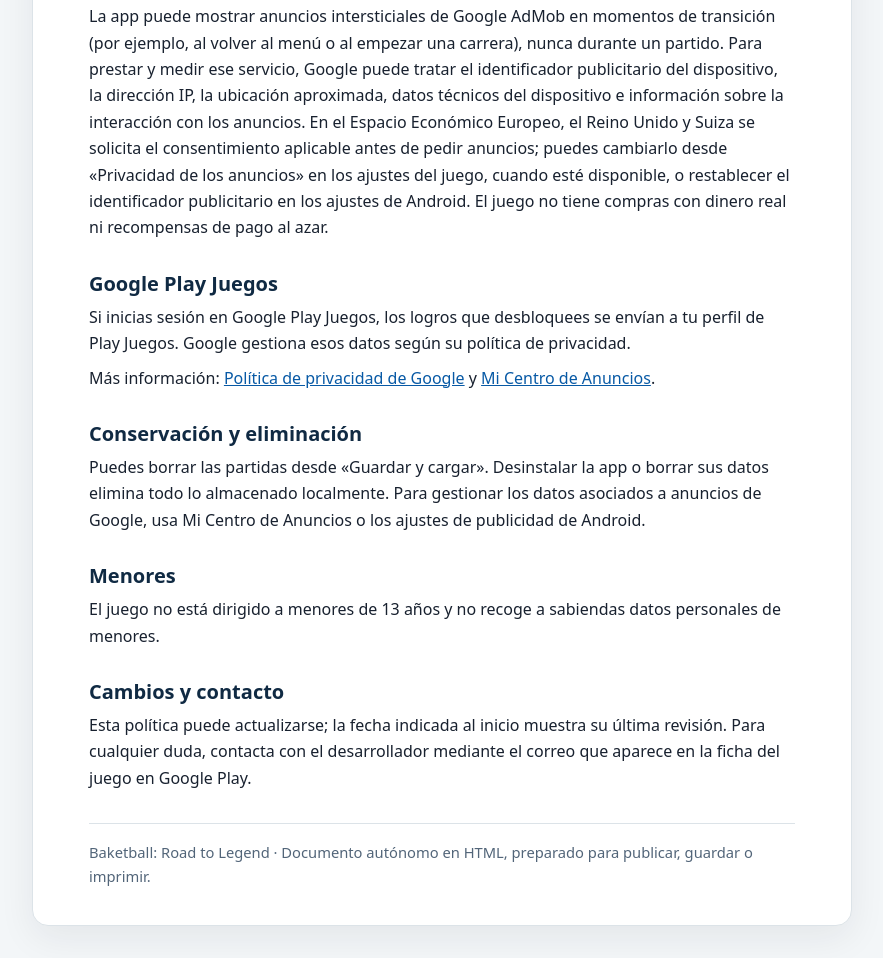
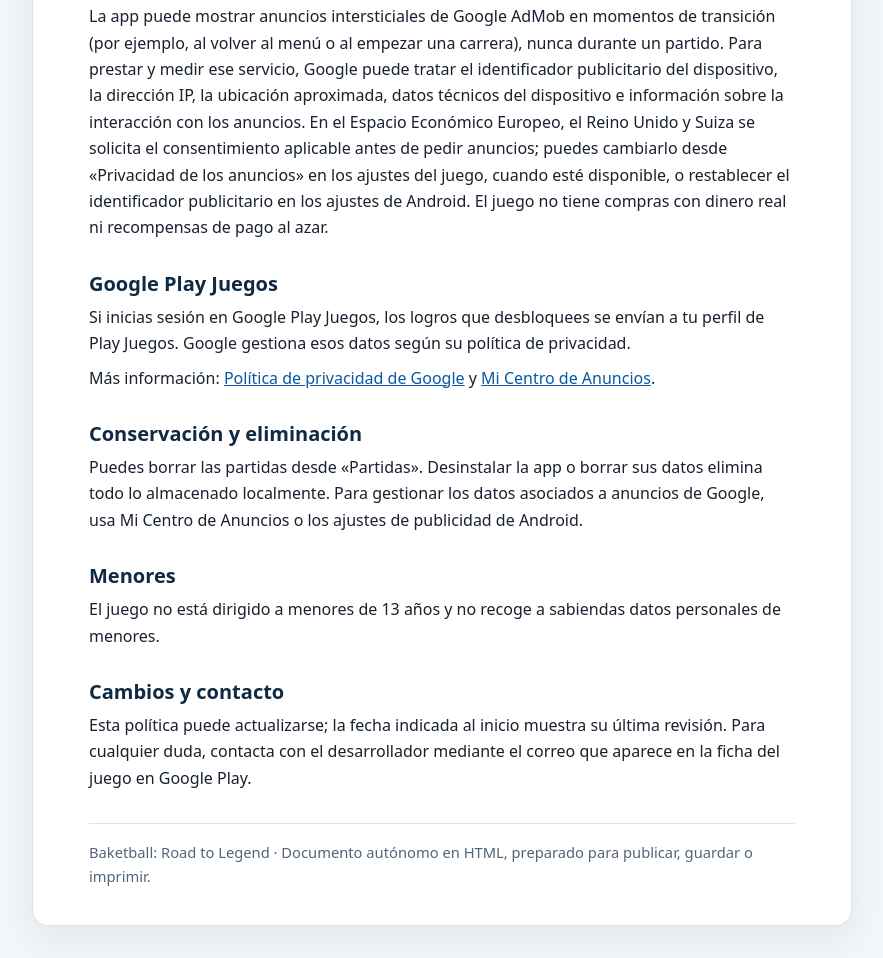
Before and after one commit to thecharlie00/RoadToLegend-Basket, a website: page docs/politica-privacidad-app.html in a window 1280 px wide. Shown: the part 885-1843 px from the top of the page, without its empty margins (198-1081 px from the left). Drawn offline with Linux system fonts and the light colour scheme.

Commit message:
Política de privacidad: nombre de la sección de partidas
Co-Authored-By: Claude Opus 5.5 <noreply@anthropic.com>
Claude-Session: https://claude.ai/code/session_019gkjbxBULuptwgp5eXcimF

```diff
--- a/docs/politica-privacidad-app.html
+++ b/docs/politica-privacidad-app.html
@@ -61,7 +61,7 @@
 <p>Si inicias sesión en Google Play Juegos, los logros que desbloquees se envían a tu perfil de Play Juegos. Google gestiona esos datos según su política de privacidad.</p>
 <p>Más información: <a href="https://policies.google.com/privacy">Política de privacidad de Google</a> y <a href="https://adssettings.google.com/">Mi Centro de Anuncios</a>.</p>
 <h2>Conservación y eliminación</h2>
-<p>Puedes borrar las partidas desde «Guardar y cargar». Desinstalar la app o borrar sus datos elimina todo lo almacenado localmente. Para gestionar los datos asociados a anuncios de Google, usa Mi Centro de Anuncios o los ajustes de publicidad de Android.</p>
+<p>Puedes borrar las partidas desde «Partidas». Desinstalar la app o borrar sus datos elimina todo lo almacenado localmente. Para gestionar los datos asociados a anuncios de Google, usa Mi Centro de Anuncios o los ajustes de publicidad de Android.</p>
 <h2>Menores</h2>
 <p>El juego no está dirigido a menores de 13 años y no recoge a sabiendas datos personales de menores.</p>
 <h2>Cambios y contacto</h2>
```
